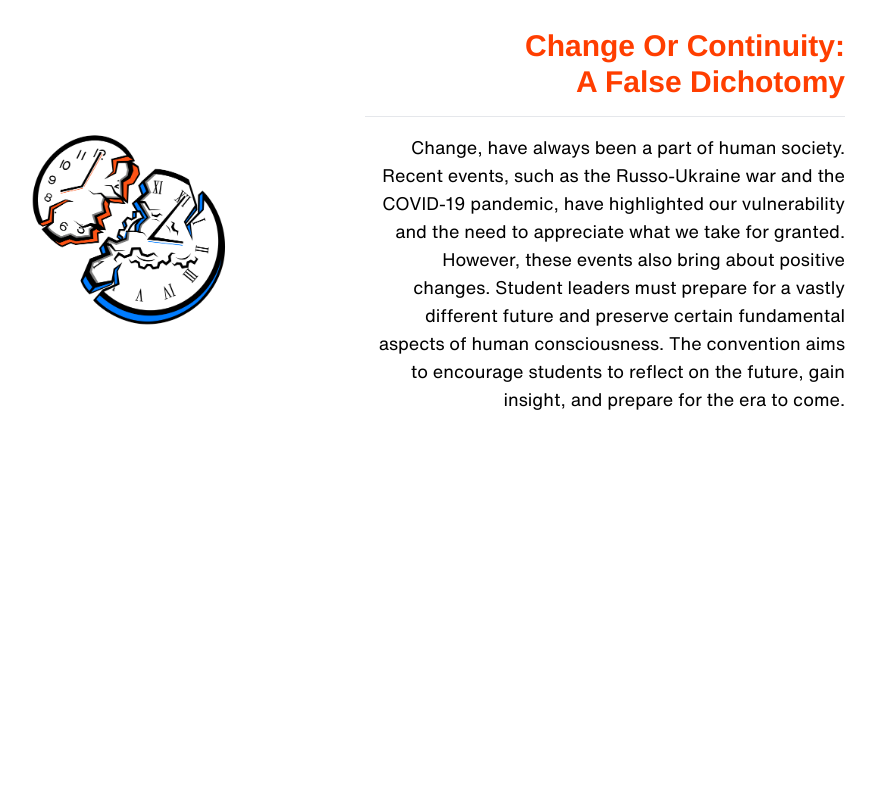
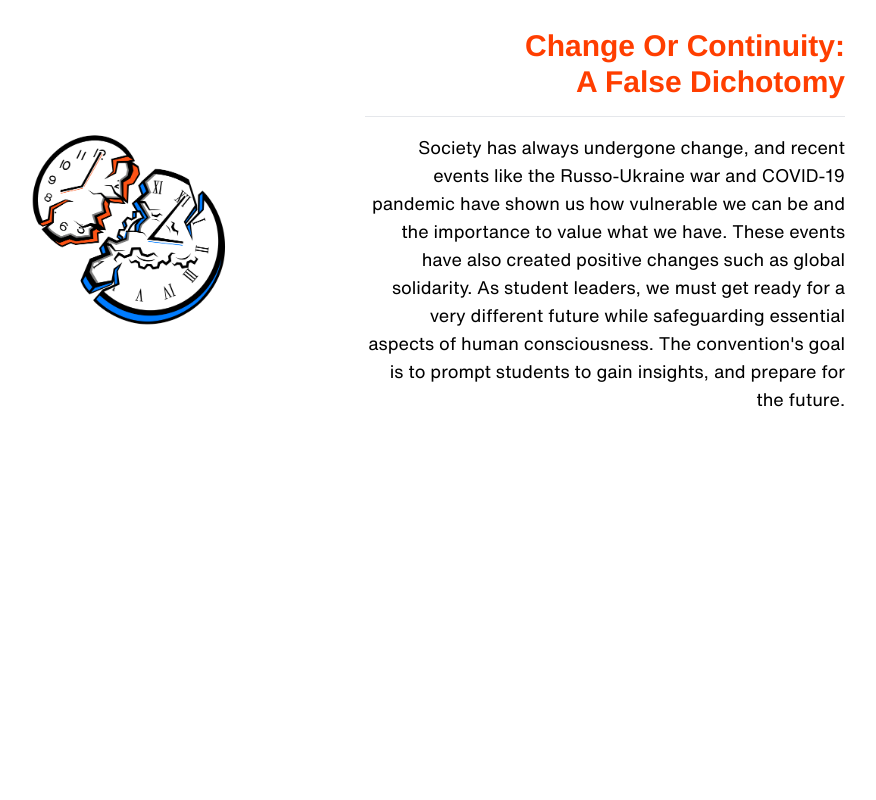
Before and after one commit to vincentcayadi/slc-website, a Next.js app: page / in a window 1280 px wide. Shown: the part 1780-2580 px from the top of the page, without its empty margins (275-1151 px from the left). Built offline with nearby package versions, Linux system fonts and the light colour scheme.

Commit message:
a to span tag

```diff
--- a/pages/index.tsx
+++ b/pages/index.tsx
@@ -92,15 +92,14 @@ const Home = () => {
               </h1>
               <hr className="my-4"></hr>
               <p className="text-sm text-center lg:text-right lg:text-lg">
-                Change, have always been a part of human society. Recent events,
-                such as the Russo-Ukraine war and the COVID-19 pandemic, have
-                highlighted our vulnerability and the need to appreciate what we
-                take for granted. However, these events also bring about
-                positive changes. Student leaders must prepare for a vastly
-                different future and preserve certain fundamental aspects of
-                human consciousness. The convention aims to encourage students
-                to reflect on the future, gain insight, and prepare for the era
-                to come.
+                Society has always undergone change, and recent events like the
+                Russo-Ukraine war and COVID-19 pandemic have shown us how
+                vulnerable we can be and the importance to value what we
+                have. These events have also created positive changes such as
+                global solidarity. As student leaders, we must get ready for a
+                very different future while safeguarding essential aspects of
+                human consciousness. The convention's goal is to prompt students
+                to gain insights, and prepare for the future.
               </p>
             </div>
           </div>
@@ -154,9 +153,9 @@ const Home = () => {
             <hr className="my-2"></hr>
             <h2 className="font-bold lg:text-2xl">
               28th May - 31st May{" "}
-              <a className="block lg:inline">
+              <span className="block lg:inline">
                 @ Hwa Chong Institution, Singapore
-              </a>
+              </span>
             </h2>
             <p className="my-2 text-base text-gray-400">
               Timings are in GMT+0800
```
